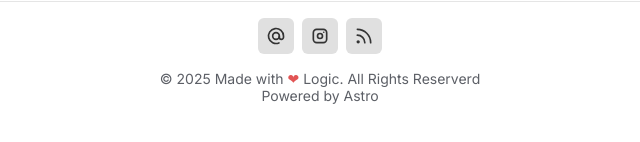
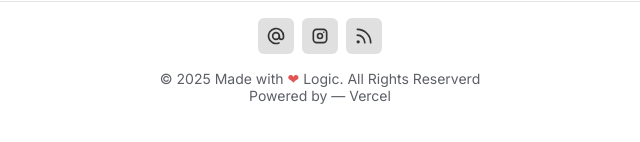
Before and after one commit to zkwo/Vigilant, a plain HTML site: page index.html in a window 1280 px wide. Shown: the part 644-786 px from the top of the page, 320-960 px from the left. Drawn offline with Linux system fonts and the light colour scheme.

Commit message:
Update index.html

```diff
--- a/index.html
+++ b/index.html
@@ -510,7 +510,7 @@
                 </a>
             </nav>
             <div class="text">
-                © 2025 Made with <span class="heart">❤</span> Logic. All Rights Reserverd<br>Powered by Astro
+                © 2025 Made with <span class="heart">❤</span> Logic. All Rights Reserverd<br>Powered by — Vercel
             </div>
         </div>
     </footer>
```
